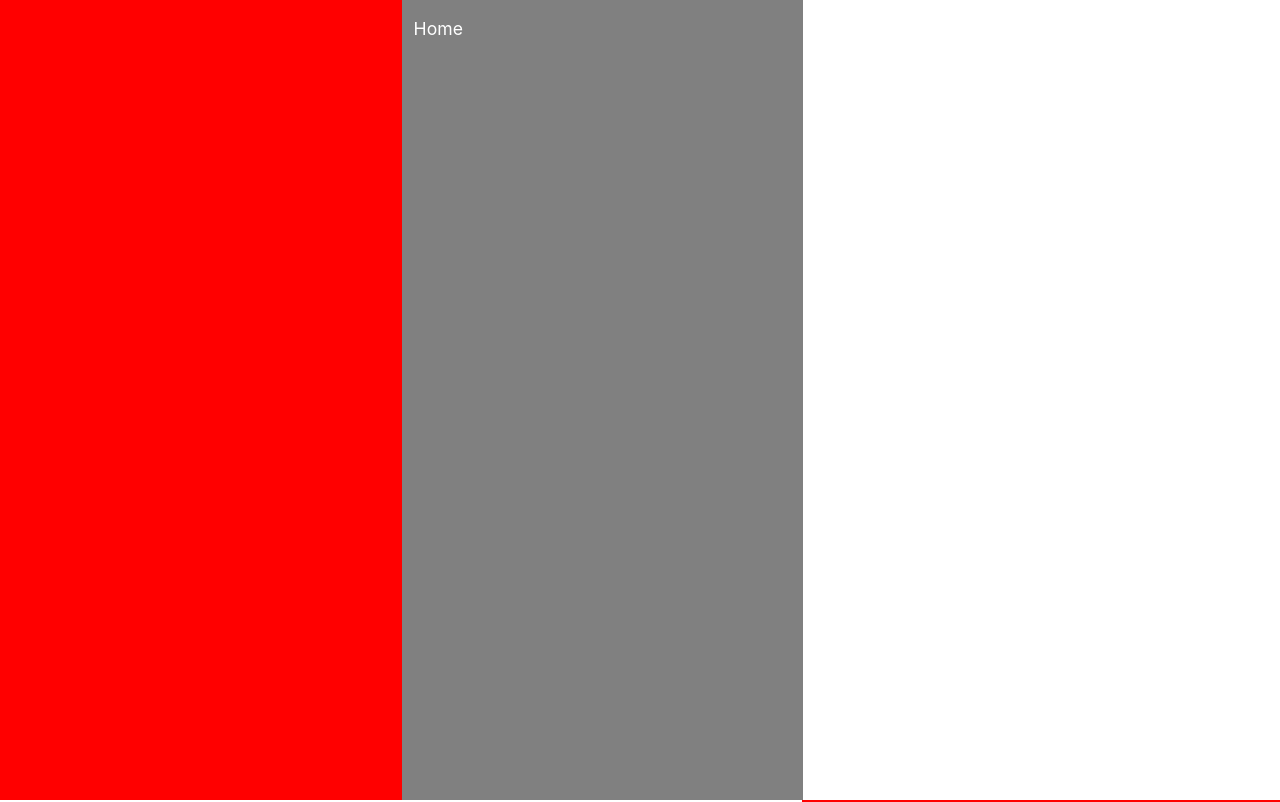
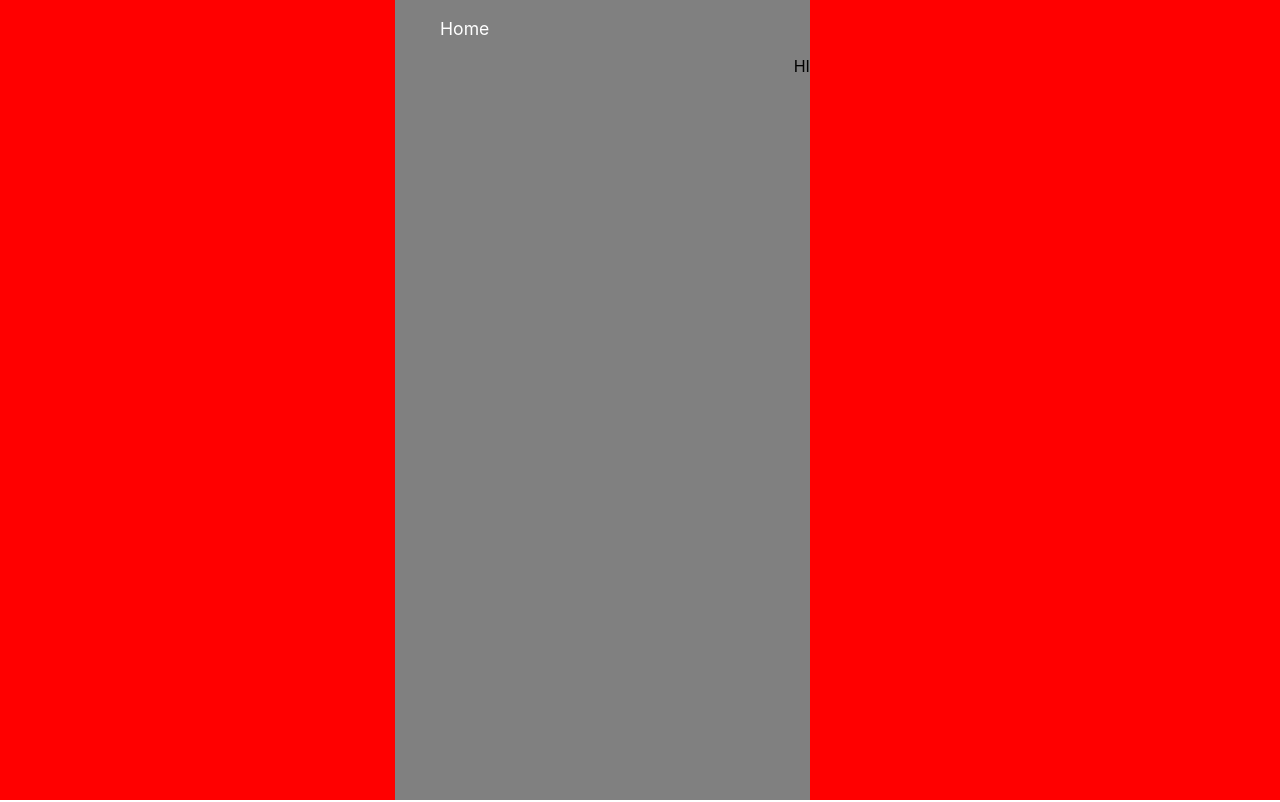
Before and after one commit to osamahan999/twitter-clone, a React (Create React App) app: page / in a window 1280 px wide. Shown: the top 802 px of the page. Built offline with nearby package versions, Linux system fonts and the light colour scheme.

Commit message:
added flexbox

```diff
--- a/src/App.js
+++ b/src/App.js
@@ -8,7 +8,7 @@ import Rightsidebar from './components/Rightsidebar'
 
 function App() {
   return (
-    <div>
+    <div className="App">
 
       <Sidebar />
       <TwitterFeed />
--- a/src/components/HomeTopbar.js
+++ b/src/components/HomeTopbar.js
@@ -7,6 +7,7 @@ function HomeTopBar() {
   return (
     <div className="HomeTopBar">
         <p id="HomeText">Home</p>
+        <div id = "HomeStarIcon">HI</div>
     </div>
   );
 }
--- a/src/css/App.css
+++ b/src/css/App.css
@@ -1,5 +1,7 @@
 .App {
   text-align: center;
+  display:flex;
+
 }
 
 .App-logo {
--- a/src/css/TwitterFeed.css
+++ b/src/css/TwitterFeed.css
@@ -2,7 +2,7 @@
 .TwitterFeed {
 
 background-color: grey;
-width: 31.386vw;
+width: 33%;
 height: 100vh;
 float: left;
 padding: 0%;
@@ -19,4 +19,9 @@ padding: 0%;
     color:white;
     font-size: 1.1em;
     padding-left: 1.5vh;
+    width:10vw;
 }
+
+#HomeStarIcon {
+    float:right;
+}
```
